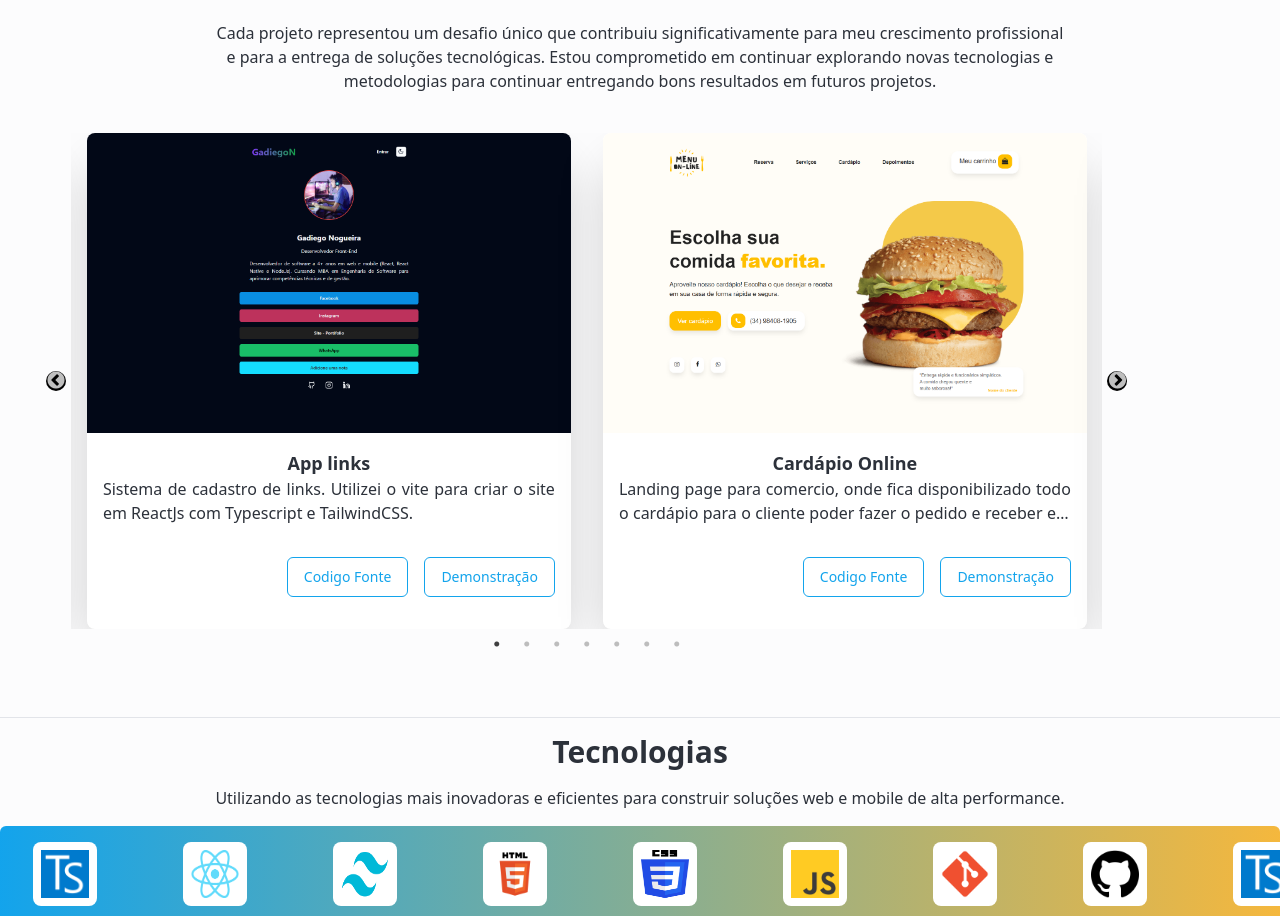
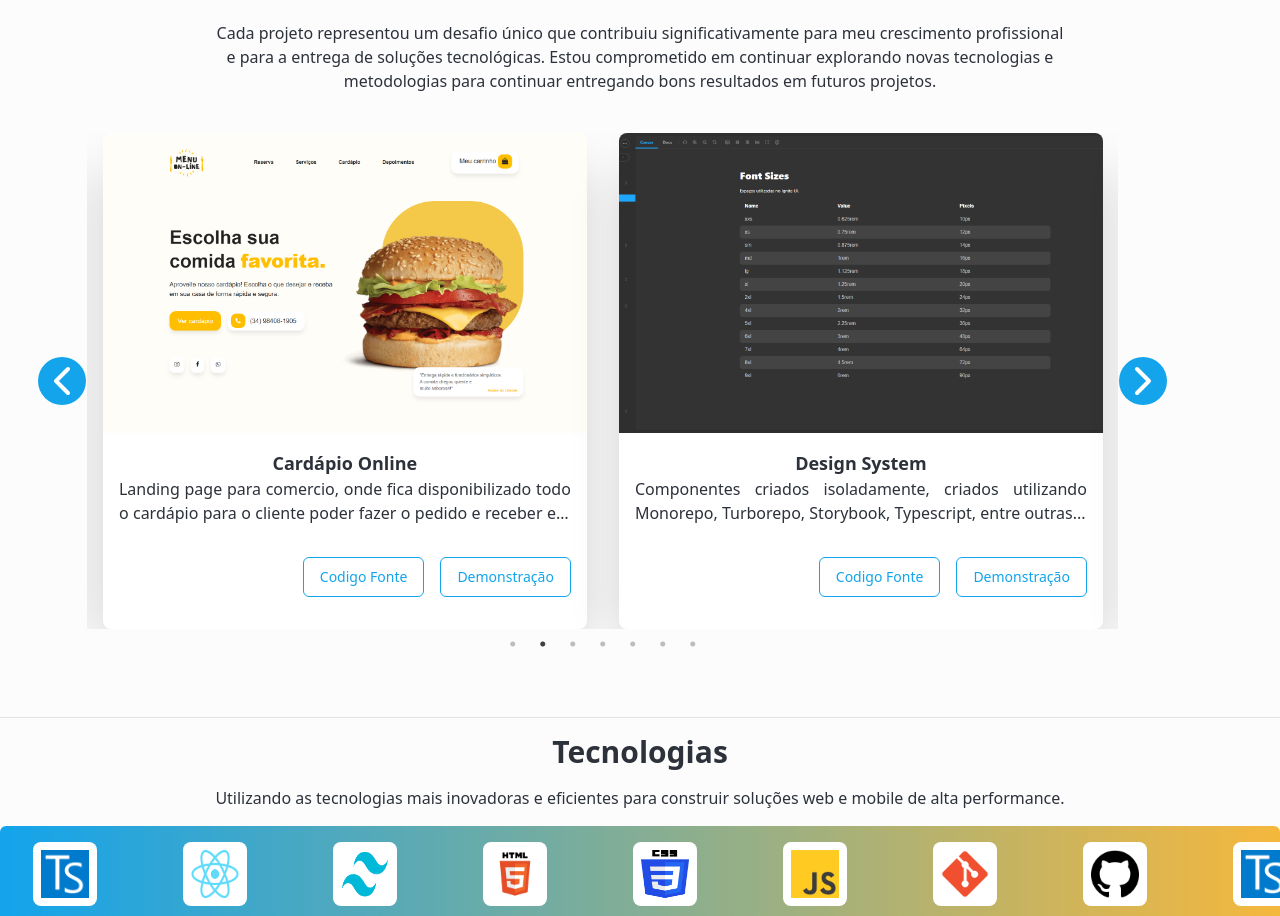
Before and after one commit to GadiegoN/frontend-forge, a React (Vite) app: page / in a window 1280 px wide. Shown: the part 1086-2002 px from the top of the page. Built offline with nearby package versions, Linux system fonts and the light colour scheme; no server answers; the database is empty.

Commit message:
feat: enhance slider navigation with new arrow components and autoplay functionality

```diff
--- a/src/pages/app/home.tsx
+++ b/src/pages/app/home.tsx
@@ -4,6 +4,8 @@ import { db } from "@/services/firebase-connection";
 import { collection, getDocs, orderBy, query, where } from "firebase/firestore";
 import {
   ArrowBigDown,
+  ChevronLeft,
+  ChevronRight,
   Contact,
   Download,
   Flag,
@@ -62,13 +64,21 @@ function SampleNextArrow(props: any) {
       style={{
         ...style,
         display: "flex",
-        background: "black",
-        borderRadius: 999,
+        background: "#00000000",
+        borderRadius: "50%",
         alignItems: "center",
         justifyContent: "center",
+        cursor: "pointer",
+        marginRight: "-10px",
       }}
       onClick={onClick}
-    />
+    >
+      <ChevronRight
+        className="absolute z-50 size-12 bg-primary rounded-full"
+        color="white"
+        size={24}
+      />
+    </div>
   );
 }
 
@@ -80,13 +90,21 @@ function SamplePrevArrow(props: any) {
       style={{
         ...style,
         display: "flex",
-        background: "black",
-        borderRadius: 999,
+        background: "#00000000",
+        borderRadius: "50%",
         alignItems: "center",
         justifyContent: "center",
+        cursor: "pointer",
+        marginLeft: "-10px",
       }}
       onClick={onClick}
-    />
+    >
+      <ChevronLeft
+        className="absolute z-50 size-12 bg-primary rounded-full"
+        color="white"
+        size={24}
+      />
+    </div>
   );
 }
 
@@ -358,7 +376,11 @@ export function Home() {
         </div>
 
         <div className="w-11/12 flex flex-col p-6 items-center gap-4">
-          <Slider className="w-11/12 max-w-7xl" {...sliderPortifolio}>
+          <Slider
+            autoplay
+            className="w-11/12 ml-8 max-w-7xl"
+            {...sliderPortifolio}
+          >
             {PROJECTS.map((project) => (
               <Project
                 key={project.id}
```
